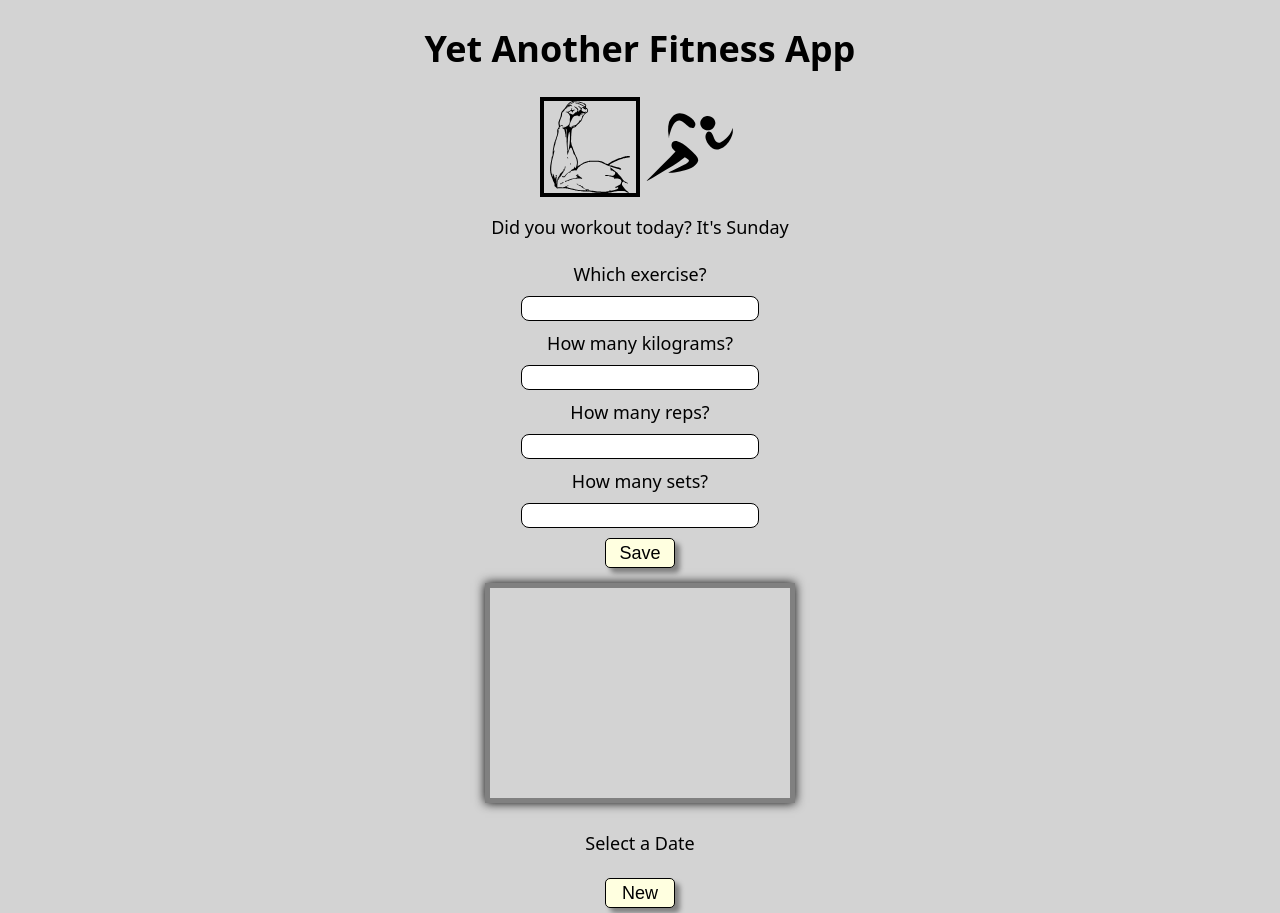
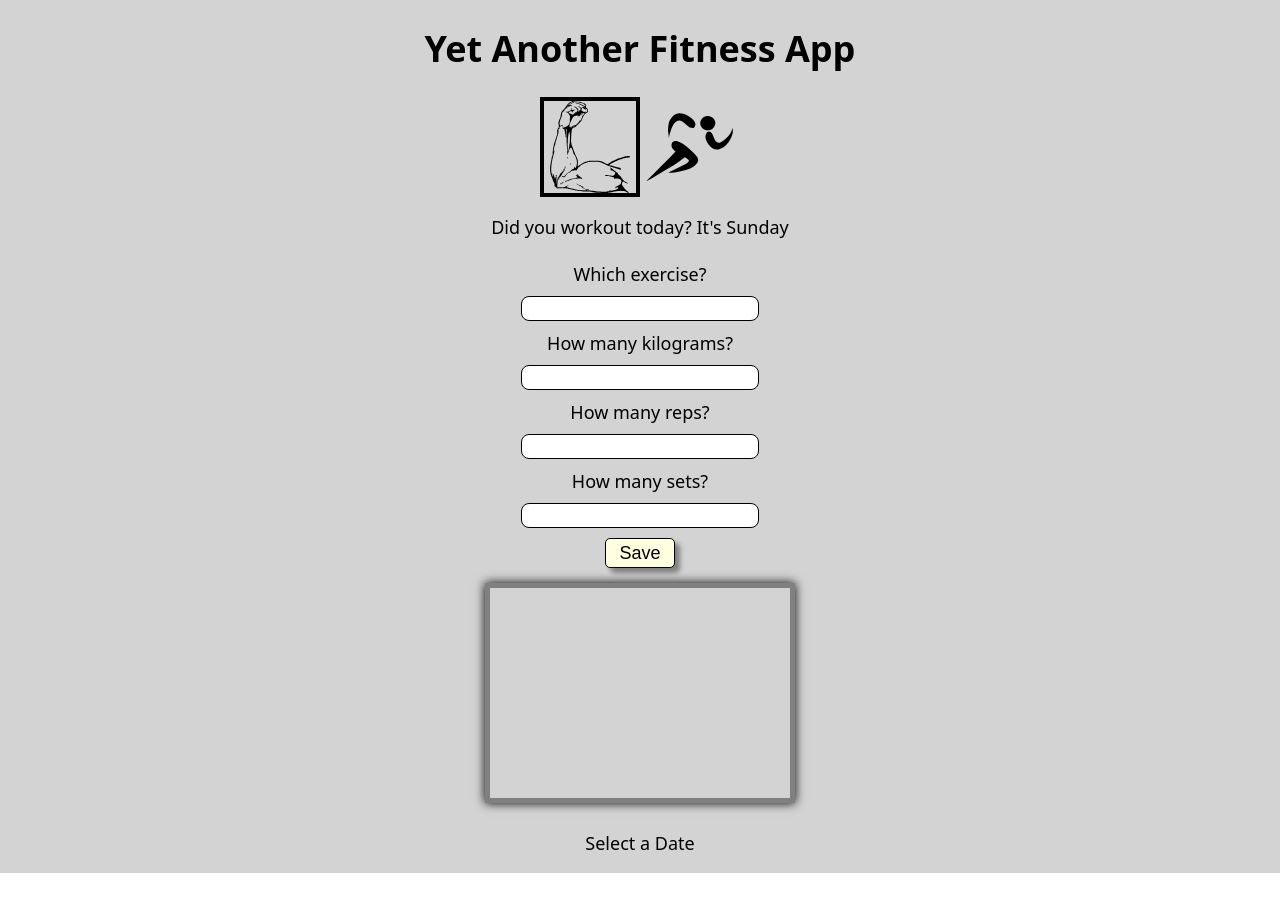
Before and after one commit to lenzloesche/capstone-project, a Next.js app: page /calendar in a window 1280 px wide. After the commit the page ends 873 px from the top, so only its background shows below. Built offline with nearby package versions, Linux system fonts and the light colour scheme.

Commit message:
fixed 2 bugs. one fix randomizes the entrie dates

```diff
--- a/components/Heatmap/index.js
+++ b/components/Heatmap/index.js
@@ -59,7 +59,9 @@ export default function Heatmap({
   }
 
   function handleNewEntryClick(event, selectedDat) {
-    addNewEntry(selectedDat, "", "", "", "");
+    const randomDater = Math.floor(Math.random() * 6 * 60 * 60 * 1000);
+    const randomDate = new Date(selectedDat - randomDater);
+    addNewEntry(randomDate, "", "", "", "", "strength");
 
     const newEditMode = {
       editModeOn: true,
@@ -127,6 +129,7 @@ export default function Heatmap({
           ? "Date Selected:" + dateSelected.toString()
           : "Select a Date"}
       </p>
+      {dateSelected ? (
         <StyledButton
           onClick={(event) => {
             handleNewEntryClick(event, dateSelected);
@@ -134,6 +137,10 @@ export default function Heatmap({
         >
           New
         </StyledButton>
+      ) : (
+        ""
+      )}
+
       {selectedData.map((selectedDat, index) => {
         return (
           <p key={uid()}>
```
Lines whose indentation alone changed are shown as unchanged.
